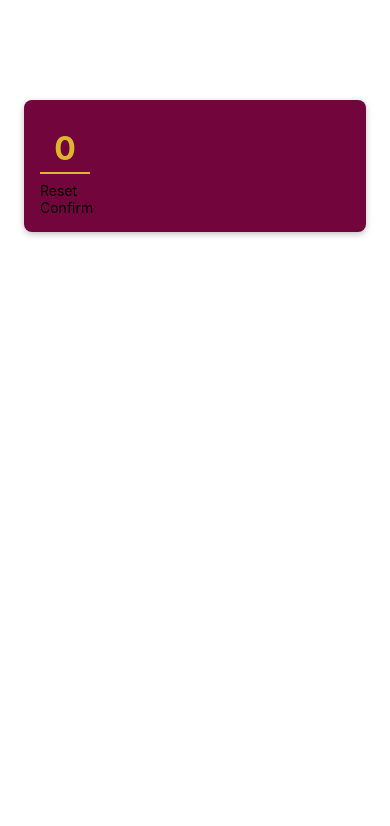
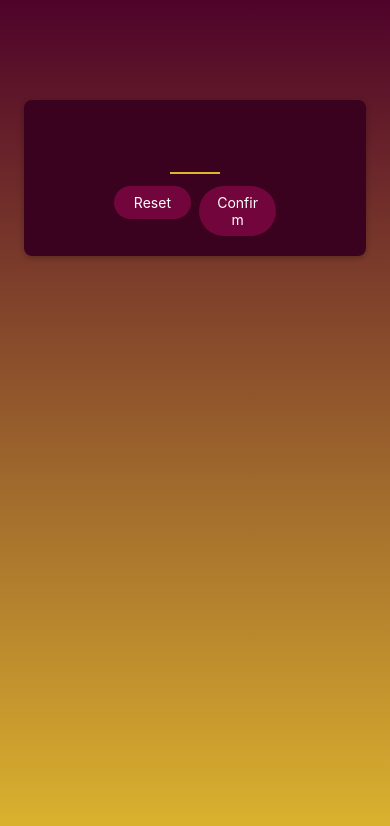
Before and after one commit to VadimKorobec/react-native-game-app, a React Native app: screen / in a window 390 px wide. Shown: the top 826 px of the page. Built offline with nearby package versions, Linux system fonts and the light colour scheme.

Commit message:
add some code

```diff
--- a/App.js
+++ b/App.js
@@ -1,8 +1,17 @@
 import { StyleSheet } from "react-native";
 import StartGameScreen from "./screens/StartGameScreen";
+import { LinearGradient } from "expo-linear-gradient";
 
 export default function App() {
-  return <StartGameScreen />;
+  return (
+    <LinearGradient colors={["#4e0329", "#ddb52f"]} style={styles.rootScreen}>
+      <StartGameScreen />
+    </LinearGradient>
+  );
 }
 
-const styles = StyleSheet.create({});
+const styles = StyleSheet.create({
+  rootScreen: {
+    flex: 1,
+  },
+});
--- a/components/PrimaryButton.jsx
+++ b/components/PrimaryButton.jsx
@@ -1,13 +1,45 @@
-import { StyleSheet, Text, View } from "react-native";
+import { Pressable, StyleSheet, Text, View } from "react-native";
 
 const PrimaryButton = ({ children }) => {
+  const handlePress = () => {
+    console.log("Press!");
+  };
   return (
-    <View>
-      <Text>{children}</Text>
+    <View style={styles.pressableContainer}>
+      <Pressable
+        style={({ pressed }) =>
+          pressed
+            ? [styles.buttonContainer, styles.pressed]
+            : styles.buttonContainer
+        }
+        onPress={handlePress}
+        android_ripple={{ color: "#640233" }}
+      >
+        <Text style={styles.buttonText}>{children}</Text>
+      </Pressable>
     </View>
   );
 };
 
 export default PrimaryButton;
 
-const styles = StyleSheet.create({});
+const styles = StyleSheet.create({
+  pressableContainer: {
+    margin: 4,
+    overflow: "hidden",
+    borderRadius: 28,
+  },
+  buttonContainer: {
+    backgroundColor: "#72063c",
+    paddingVertical: 8,
+    paddingHorizontal: 16,
+    elevation: 2,
+  },
+  buttonText: {
+    color: "#ffffff",
+    textAlign: "center",
+  },
+  pressed: {
+    opacity: 0.75,
+  },
+});
--- a/package.json
+++ b/package.json
@@ -12,7 +12,8 @@
     "expo": "~52.0.28",
     "expo-status-bar": "~2.0.1",
     "react": "18.3.1",
-    "react-native": "0.76.6"
+    "react-native": "0.76.6",
+    "expo-linear-gradient": "~14.0.2"
   },
   "devDependencies": {
     "@babel/core": "^7.20.0"
--- a/screens/StartGameScreen.jsx
+++ b/screens/StartGameScreen.jsx
@@ -3,25 +3,21 @@
 import { useState } from "react";
 
 const StartGameScreen = () => {
-  const [enteredNumber, setEnteredNumber] = useState(0);
-
-  const handleInput = (number) => {
-    if (number < 1 || number > 99) {
-      return Alert.alert("Please enter number from 1 to 99");
-    }
-    setEnteredNumber(number);
-  };
-
   return (
     <View style={styles.inputContainer}>
       <TextInput
         style={styles.numberInput}
-        value={enteredNumber}
-        onChangeText={handleInput}
-        keyboardType="numeric"
+        maxLength={2}
+        keyboardType="number-pad"
       />
-      <PrimaryButton>Reset</PrimaryButton>
-      <PrimaryButton>Confirm</PrimaryButton>
+      <View style={styles.buttonsContainer}>
+        <View style={styles.buttonContainer}>
+          <PrimaryButton>Reset</PrimaryButton>
+        </View>
+        <View style={styles.buttonContainer}>
+          <PrimaryButton>Confirm</PrimaryButton>
+        </View>
+      </View>
     </View>
   );
 };
@@ -30,10 +26,12 @@
 
 const styles = StyleSheet.create({
   inputContainer: {
+    justifyContent: "center",
+    alignItems: "center",
     marginTop: 100,
     marginHorizontal: 24,
     padding: 16,
-    backgroundColor: "#72063c",
+    backgroundColor: "#3b021f",
     borderRadius: 8,
     elevation: 4,
     shadowColor: "black",
@@ -51,5 +49,12 @@
     marginVertical: 8,
     fontWeight: "bold",
     textAlign: "center",
+    paddingVertical: 0,
+  },
+  buttonsContainer: {
+    flexDirection: "row",
+  },
+  buttonContainer: {
+    flex: 1,
   },
 });
```
Also changed, not shown: 1 other file (tests, documents, lock files or other folders).
